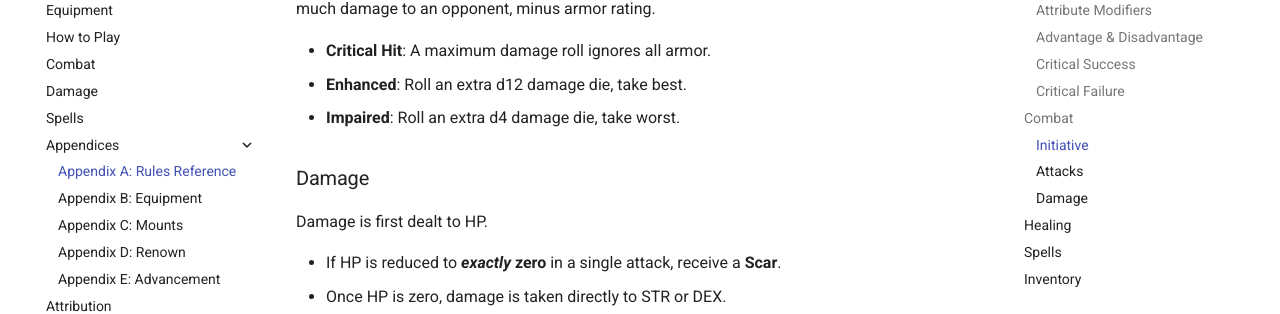
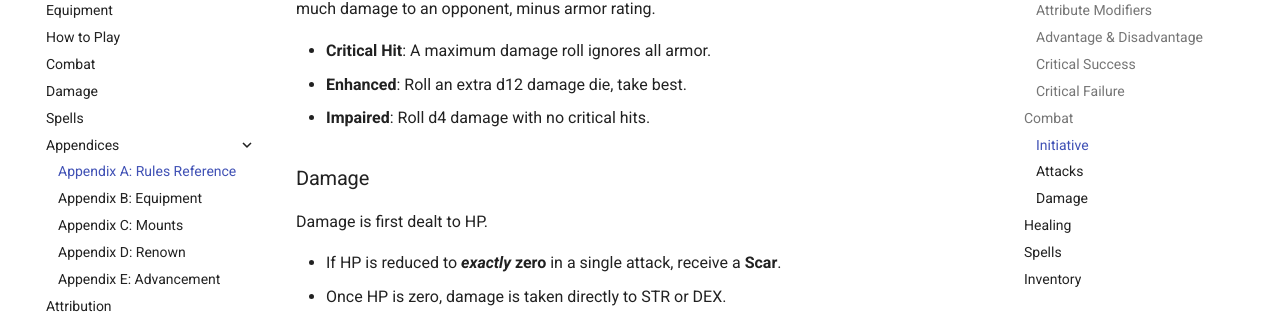
Before and after one commit to joemoose/dungeoneers.d20, an MkDocs documentation site: the page built from docs/appendix-a-reference.md, in a window 1280 px wide and 900 px high, scrolled down 2382 px. Shown: the part 152-466 px from the top of the window. Built offline with MkDocs 1.6.1 and Material for MkDocs 9.7.7, drawn with Linux system fonts in a browser that asks for light colours; comment, search, counter and statistics services are not loaded.

Commit message:
Update appendix-a-reference.md

```diff
--- a/docs/appendix-a-reference.md
+++ b/docs/appendix-a-reference.md
@@ -72,7 +72,7 @@ All players declare their intended actions before resolving the effects.
 
 - **Critical Hit**: A maximum damage roll ignores all armor.
 - **Enhanced**: Roll an extra d12 damage die, take best.
-- **Impaired**: Roll an extra d4 damage die, take worst.
+- **Impaired**: Roll d4 damage with no critical hits.
 
 ### Damage
 
```
